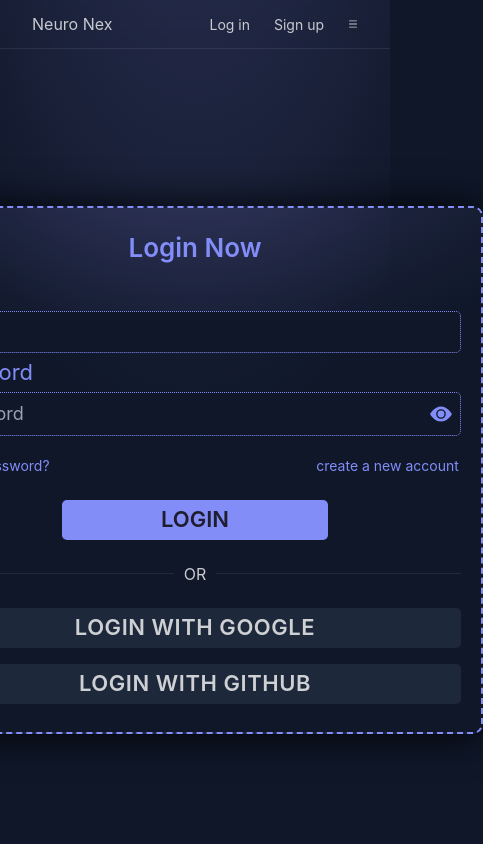
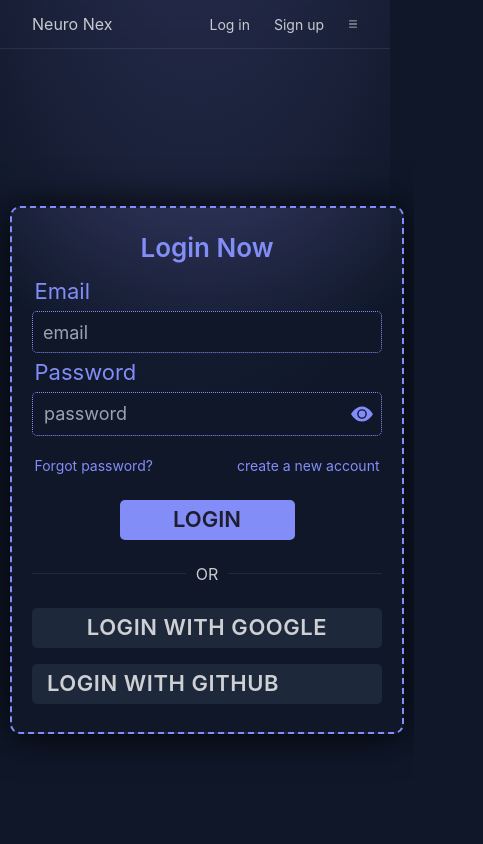
Before and after one commit to hasanshahriar32/neuronex_client, a React (Vite) app: page /login in a window 390 px wide. Shown: the top 844 px of the page, 483 px wide, since content can reach past the window. Built offline with nearby package versions, Linux system fonts and the light colour scheme; no server answers.

Commit message:
responsive

```diff
--- a/src/components/Authentication/AuthProvider/AuthProvider.jsx
+++ b/src/components/Authentication/AuthProvider/AuthProvider.jsx
@@ -82,7 +82,7 @@ const AuthProvider = () => {
         </button>
         <button
           onClick={handlegithublogin}
-          className="w-full tracking-wide btn-neutral text-xl btn h-10 btn-lg my-2"
+          className="w-full text-xl btn-neutral btn-lg my-2 h-10 tracking-wide rounded-lg uppercase font-semibold"
         >
           login with github
         </button>
--- a/src/pages/Authentication/Login/LoginForm/LoginForm.jsx
+++ b/src/pages/Authentication/Login/LoginForm/LoginForm.jsx
@@ -132,7 +132,7 @@ const LoginForm = () => {
   return (
     <div>
       <div className="hero min-h-screen">
-        <div className="hero-content ">
+        <div className="hero-content">
           <div className="card border-secondary bg-page-gradient shadow-transparent/90 shadow-primary shadow-lg  border-dashed inset-0 border-2 flex-shrink-0 shadow-2xl">
             <div className="card-body">
               <h3 className="font-serif font-semibold text-center text-3xl text-secondary">
@@ -165,7 +165,7 @@ const LoginForm = () => {
                       type={changePassword ? "password" : "text"}
                       name="password"
                       placeholder="password"
-                      className="input focus:outline-none bg-ghost  w-full text-lg py-5"
+                      className="input focus:outline-none bg-ghost  lg:w-full w-96 text-lg py-5"
                     />
                     <span
                       className=" flex items-center mx-2 text-secondary cursor-pointer"
```
